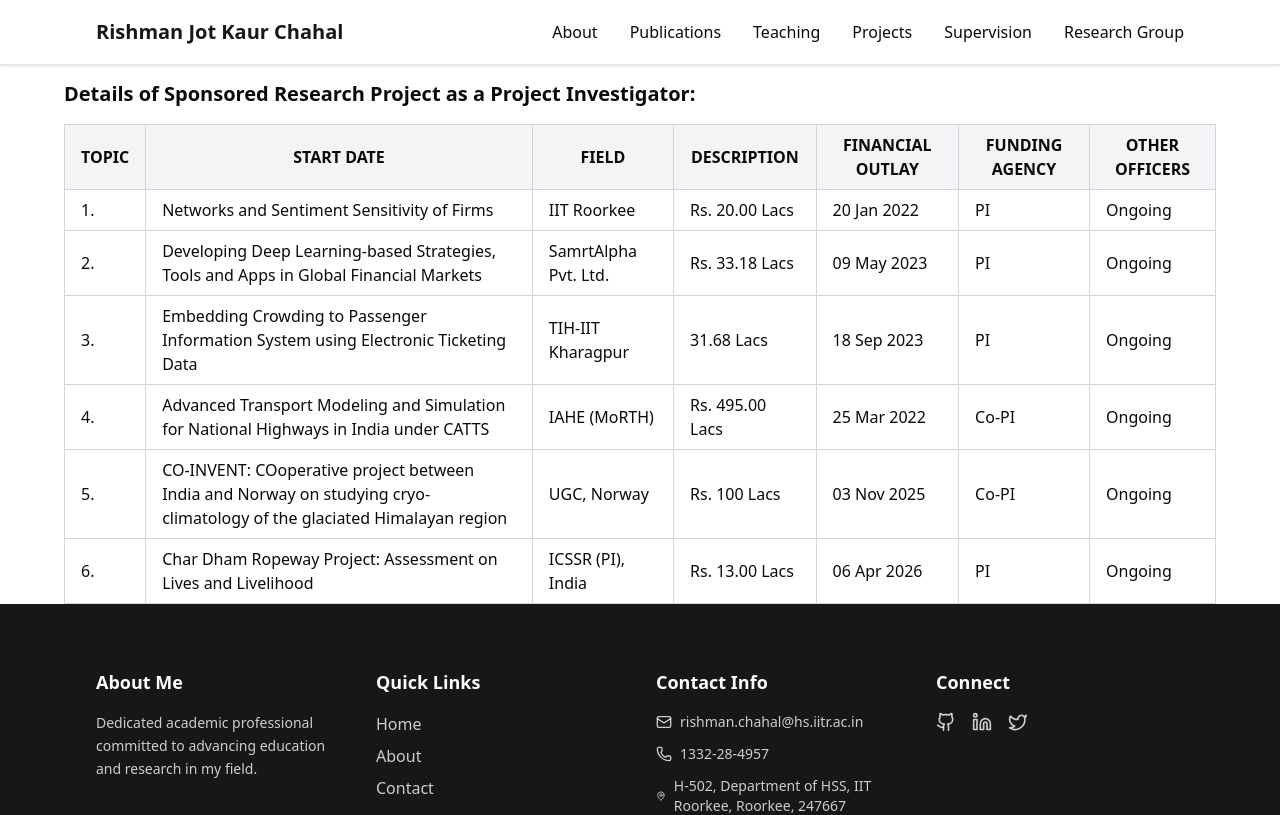
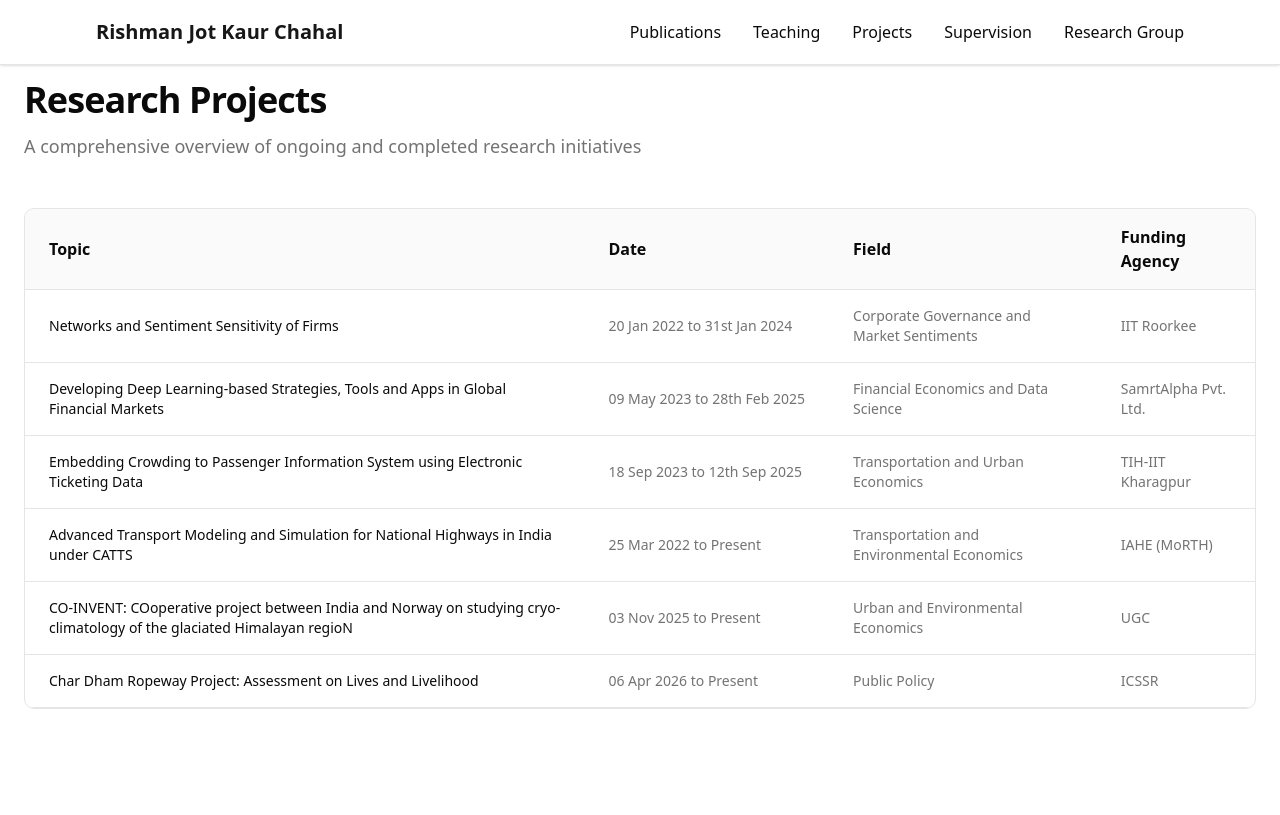
Before and after one commit to Prashant142020/rishman, a Next.js app: page /projects in a window 1280 px wide. Shown: the top 815 px of the page. Built offline with nearby package versions, Linux system fonts and the light colour scheme.

Commit message:
update : hero , resume , projects

```diff
--- a/app/about/page.tsx
+++ b/app/about/page.tsx
@@ -11,8 +11,8 @@ const page = () => {
       <main className="max-w-4xl mx-auto px-4 py-20 md:px-8 space-y-16 mt-10">
         <ProfileIntro />
         <ExperienceSection />
+        <HonorsSection />
         <AdministrativeSection />
-        <HonorsSection />
         <VisitsSection />
         {/* <EducationSection /> */}
       </main>
--- a/app/publications/page.tsx
+++ b/app/publications/page.tsx
@@ -1,9 +1,11 @@
 import { Publications } from '@/components/section/publications';
+import { Books } from '@/components/section/book';
 
 const page = () => {
   return (
     <main className="min-h-screen bg-background mt-10">
       <Publications />
+      <Books />
     </main>
   );
 };
--- a/app/supervision/page.tsx
+++ b/app/supervision/page.tsx
@@ -155,9 +155,9 @@ export default function SupervisionPage() {
           <p className="text-lg text-muted-foreground">
             Prof. Rishman Jot Kaur Chahal
           </p>
-          <p className="text-sm text-muted-foreground mt-2">
+         {/* <p className="text-sm text-muted-foreground mt-2">
             M. Tech. Dissertation & Research Records
-          </p>
+          </p> */}
         </div>
       </div>
 
--- a/components/common/footer.tsx
+++ b/components/common/footer.tsx
@@ -10,16 +10,16 @@ export function Footer() {
         {/* Main Footer Content */}
         <div className="grid grid-cols-1 md:grid-cols-4 gap-8 mb-12">
           {/* About Section */}
-          <div>
+          {/* <div>
             <h3 className="text-lg font-bold mb-4">About Me</h3>
             <p className="text-primary-foreground/80 text-sm leading-relaxed">
               Dedicated academic professional committed to advancing education
               and research in my field.
             </p>
-          </div>
+          </div> */}
 
           {/* Quick Links */}
-          <div>
+          {/* <div>
             <h3 className="text-lg font-bold mb-4">Quick Links</h3>
             <ul className="space-y-2">
               <li>
@@ -48,7 +48,7 @@ export function Footer() {
                 </Link>
               </li>
             </ul>
-          </div>
+          </div> */}
 
           {/* Contact Info */}
           <div>
--- a/components/common/navbar.tsx
+++ b/components/common/navbar.tsx
@@ -20,12 +20,12 @@ export function Navbar() {
 
           {/* Desktop Navigation */}
           <div className="hidden md:flex items-center gap-8">
-            <Link
+            {/* <Link
               href="/about"
               className="text-foreground hover:text-primary transition-colors"
             >
               About
-            </Link>
+            </Link> */}
             <Link
               href="/publications"
               className="text-foreground hover:text-primary transition-colors"
@@ -76,15 +76,16 @@ export function Navbar() {
         {/* Mobile Navigation */}
         {isOpen && (
           <div className="md:hidden pb-4 space-y-2">
-            <Link
+            {/* <Link
               href="/about"
               className="block px-3 py-2 rounded-md text-foreground hover:bg-secondary transition-colors"
               onClick={() => setIsOpen(false)}
             >
               About
-            </Link>
+            </Link> */}
 
             <Link
+
               href="/publications"
               className="block px-3 py-2 rounded-md text-foreground hover:bg-secondary transition-colors"
               onClick={() => setIsOpen(false)}
--- /dev/null
+++ b/components/section/book.tsx
@@ -0,0 +1,101 @@
+'use client';
+
+import { ExternalLink, BookOpen } from 'lucide-react';
+
+interface Book {
+  contribution: string;
+  book: string;
+  year: number;
+  isbn: string;
+  authors: string[];
+  publisher: string;
+  doi?: string;
+}
+
+const books: Book[] = [
+  {
+    contribution:
+      'On the determinants of economic integration in SAARC countries: a macroeconomic perspective',
+    book: 'Economic and Financial Integration in South Asia',
+    year: 2020,
+    isbn: '9780815380139',
+    authors: ['Sehgal, S.', 'Ahmad, W.', 'Chahal, R. J. K.'],
+    publisher: 'Routledge',
+  },
+  {
+    contribution:
+      'Linking Corporate and Environmental Governance to the Sustainable Development Goals in an Emerging Economy',
+    book: 'Striving to Meet the Sustainable Development Goals: Next Steps for Policymakers and Practitioners',
+    year: 2025,
+    isbn: '978-4-89974-324-8',
+    authors: ['Chahal, R. J. K.', 'Ahmad, W.'],
+    publisher: 'ADBI',
+    doi: 'https://doi.org/10.56506/ACFH4829',
+  },
+];
+
+export function Books() {
+  return (
+    <section className="py-16 px-4 md:px-8 lg:px-12 bg-muted/20">
+      <div className="max-w-5xl mx-auto">
+        <div className="mb-12">
+          <div className="flex items-center gap-3 mb-3">
+            <BookOpen className="w-8 h-8 text-primary" />
+            <h2 className="text-4xl md:text-5xl font-bold text-balance">
+              Books
+            </h2>
+          </div>
+
+          <p className="text-lg text-muted-foreground">
+            Book chapters and scholarly contributions
+          </p>
+        </div>
+
+        <div className="space-y-8">
+          {books.map((book, index) => (
+            <article
+              key={index}
+              className="group border-b border-border pb-8 last:border-0 transition-all hover:bg-muted/30 -mx-4 px-4 py-4 rounded-lg"
+            >
+              <div className="flex gap-3 mb-3 text-sm text-muted-foreground">
+                <span className="font-semibold">{book.year}</span>
+                <span className="text-border">•</span>
+                <span>ISBN: {book.isbn}</span>
+              </div>
+
+              <h3 className="text-xl font-semibold mb-3 leading-snug text-foreground group-hover:text-primary transition-colors">
+                {book.contribution}
+              </h3>
+
+              <div className="mb-3">
+                <p className="text-base italic text-muted-foreground">
+                  Book: {book.book}
+                </p>
+              </div>
+
+              <div className="mb-4">
+                <p className="text-sm text-muted-foreground">
+                  {book.authors.join(', ')}
+                </p>
+
+                <p className="text-sm font-medium mt-1">{book.publisher}</p>
+              </div>
+
+              {book.doi && (
+                <a
+                  href={book.doi}
+                  target="_blank"
+                  rel="noopener noreferrer"
+                  className="inline-flex items-center gap-2 text-sm font-medium text-primary hover:text-primary/80 transition-colors"
+                >
+                  View Contribution
+                  <ExternalLink className="w-4 h-4" />
+                </a>
+              )}
+            </article>
+          ))}
+        </div>
+      </div>
+    </section>
+  );
+}
--- a/components/section/research-tables.tsx
+++ b/components/section/research-tables.tsx
@@ -1,117 +1,150 @@
-// Table rendering component
-interface ResearchTableProps {
-  title: string;
-  columns: string[];
-  data: string[][];
-}
+const projects = [
+  {
+    topic: 'Networks and Sentiment Sensitivity of Firms',
+    startDate: '20 Jan 2022 to 31st Jan 2024',
+    field: 'Corporate Governance and Market Sentiments',
+    description: '',
+    financialOutlay: 'Rs. 20.00 Lacs',
+    fundingAgency: 'IIT Roorkee ',
+    otherOfficers: '',
+  },
+  {
+    topic:
+      'Developing Deep Learning-based Strategies, Tools and Apps in Global Financial Markets',
+    startDate: '09 May 2023 to 28th Feb 2025',
+    field: 'Financial Economics and Data Science',
+    description: '',
+    financialOutlay: 'Rs. 33.18 lacs',
+    fundingAgency: 'SamrtAlpha Pvt. Ltd. ',
+    otherOfficers: '',
+  },
+  {
+    topic:
+      'Embedding Crowding to Passenger Information System using Electronic Ticketing Data',
+    startDate: '18 Sep 2023 to 12th Sep 2025',
+    field: 'Transportation and Urban Economics',
+    description: '',
+    financialOutlay: 'Rs. 31.68 lacs',
+    fundingAgency: 'TIH-IIT Kharagpur ',
+    otherOfficers: '',
+  },
+  {
+    topic:
+      'Advanced Transport Modeling and Simulation for National Highways in India under CATTS',
+    startDate: '25 Mar 2022 to Present',
+    field: 'Transportation and Environmental Economics',
+    description: '',
+    financialOutlay: 'Rs. 495.00 Lacs',
+    fundingAgency: 'IAHE (MoRTH)  ',
+    otherOfficers: '',
+  },
+  {
+    topic:
+      'CO-INVENT: COoperative project between India and Norway on studying cryo-climatology of the glaciated Himalayan regioN',
+    startDate: '03 Nov 2025 to Present',
+    field: 'Urban and Environmental Economics',
+    description: '',
+    financialOutlay: '100 Lacs',
+    fundingAgency: 'UGC',
+    otherOfficers: ' Norway',
+  },
+  {
+    topic: 'Char Dham Ropeway Project: Assessment on Lives and Livelihood',
+    startDate: '06 Apr 2026 to Present',
+    field: 'Public Policy',
+    description: '',
+    financialOutlay: 'Rs. 13.00 Lacs',
+    fundingAgency: 'ICSSR',
+    otherOfficers: ' India',
+  },
+];
 
-function ResearchTable({ title, columns, data }: ResearchTableProps) {
+export default function ProjectsPage() {
   return (
-    <div className="space-y-4 mt-20">
-      <h2 className="text-xl font-bold">{title}</h2>
+    <main className="min-h-screen bg-background text-foreground mt-8">
+      <div className="max-w-full px-6 py-12">
+        {/* Header */}
+        <div className="mb-12">
+          <h1 className="text-4xl font-bold tracking-tight mb-3">
+            Research Projects
+          </h1>
+          <p className="text-muted-foreground text-lg">
+            A comprehensive overview of ongoing and completed research
+            initiatives
+          </p>
+        </div>
+        {/* Table Container */}
+        <div className="border border-border rounded-lg overflow-hidden bg-card">
           <div className="overflow-x-auto">
-        <table className="min-w-full border-collapse border border-gray-300">
+            <table className="w-full">
               <thead>
-            <tr className="bg-gray-100">
-              {columns.map((col: string, idx: number) => (
-                <th key={idx} className="border border-gray-300 px-4 py-2">
-                  {col}
+                <tr className="border-b border-border bg-muted/50">
+                  <th className="px-6 py-4 text-left font-semibold text-foreground">
+                    Topic
                   </th>
-              ))}
+                  <th className="px-6 py-4 text-left font-semibold text-foreground min-w-35">
+                    Date
+                  </th>
+                  <th className="px-6 py-4 text-left font-semibold text-foreground">
+                    Field
+                  </th>
+                  {/* <th className="px-6 py-4 text-left font-semibold text-foreground">
+                    Financial Outlay
+                  </th> */}
+                  <th className="px-6 py-4 text-left font-semibold text-foreground">
+                    Funding Agency
+                  </th>
                 </tr>
               </thead>
               <tbody>
-            {data.map((row: string[], i: number) => (
-              <tr key={i}>
-                {row.map((cell: string, j: number) => (
-                  <td key={j} className="border border-gray-300 px-4 py-2">
-                    {cell}
+                {projects.map((project, idx) => (
+                  <tr
+                    key={idx}
+                    className="border-b border-border hover:bg-muted/50 transition-colors"
+                  >
+                    <td className="px-6 py-4 text-sm">
+                      <p className="font-medium text-foreground">
+                        {project.topic}
+                      </p>
                     </td>
-                ))}
+                    <td className="px-6 py-4 text-sm text-muted-foreground whitespace-nowrap">
+                      {project.startDate}
+                    </td>
+                    <td className="px-6 py-4 text-sm text-muted-foreground">
+                      {project.field}
+                    </td>
+                    {/* <td className="px-6 py-4 text-sm font-medium text-foreground">
+                      {project.financialOutlay}
+                    </td> */}
+                    <td className="px-6 py-4 text-sm text-muted-foreground">
+                      {project.fundingAgency}
+                    </td>
                   </tr>
                 ))}
               </tbody>
             </table>
           </div>
         </div>
+
+        {/* <div className="mt-8 grid grid-cols-1 md:grid-cols-3 gap-4">
+          <div className="rounded-lg border border-border p-6 bg-card">
+            <p className="text-muted-foreground text-sm mb-1">Total Projects</p>
+            <p className="text-3xl font-bold text-foreground">
+              {projects.length}
+            </p>
+          </div>
+          <div className="rounded-lg border border-border p-6 bg-card">
+            <p className="text-muted-foreground text-sm mb-1">Total Funding</p>
+            <p className="text-3xl font-bold text-foreground">
+              Rs. 579.86 Lacs
+            </p>
+          </div>
+          <div className="rounded-lg border border-border p-6 bg-card">
+            <p className="text-muted-foreground text-sm mb-1">Active Fields</p>
+            <p className="text-3xl font-bold text-foreground">4</p>
+          </div>
+        </div> */}
+      </div>
+    </main>
   );
 }
-
-const coPiColumns2 = [
-  'TOPIC',
-  'START DATE',
-  'FIELD',
-  'DESCRIPTION',
-  'FINANCIAL OUTLAY',
-  'FUNDING AGENCY',
-  'OTHER OFFICERS',
-];
-
-const coPiData2 = [
-  [
-    '1.',
-    'Networks and Sentiment Sensitivity of Firms',
-    'IIT Roorkee',
-    'Rs. 20.00 Lacs',
-    '20 Jan 2022',
-    'PI',
-    'Ongoing',
-  ],
-  [
-    '2.',
-    'Developing Deep Learning-based Strategies, Tools and Apps in Global Financial Markets',
-    'SamrtAlpha Pvt. Ltd.',
-    'Rs. 33.18 Lacs',
-    '09 May 2023',
-    'PI',
-    'Ongoing',
-  ],
-  [
-    '3.',
-    'Embedding Crowding to Passenger Information System using Electronic Ticketing Data',
-    'TIH-IIT Kharagpur',
-    '31.68 Lacs',
-    '18 Sep 2023',
-    'PI',
-    'Ongoing',
-  ],
-  [
-    '4.',
-    'Advanced Transport Modeling and Simulation for National Highways in India under CATTS',
-    'IAHE (MoRTH)',
-    'Rs. 495.00 Lacs',
-    '25 Mar 2022',
-    'Co-PI',
-    'Ongoing',
-  ],
-  [
-    '5.',
-    'CO-INVENT: COoperative project between India and Norway on studying cryo-climatology of the glaciated Himalayan region',
-    'UGC, Norway',
-    'Rs. 100 Lacs',
-    '03 Nov 2025',
-    'Co-PI',
-    'Ongoing',
-  ],
-  [
-    '6.',
-    'Char Dham Ropeway Project: Assessment on Lives and Livelihood',
-    'ICSSR (PI), India',
-    'Rs. 13.00 Lacs',
-    '06 Apr 2026',
-    'PI',
-    'Ongoing',
-  ],
-];
-
-export default function ResearchTables() {
-  return (
-    <div className="max-w-6xl mx-auto space-y-12 ">
-      <ResearchTable
-        title="Details of Sponsored Research Project as a Project Investigator:"
-        columns={coPiColumns2}
-        data={coPiData2}
-      />
-    </div>
-  );
-}
```
Also changed, not shown: app/page.tsx (+15 -0 lines), components/section/profile-into.tsx (+18 -5 lines), 1 other file (tests, documents, lock files or other folders). Lines whose indentation alone changed are shown as unchanged.
